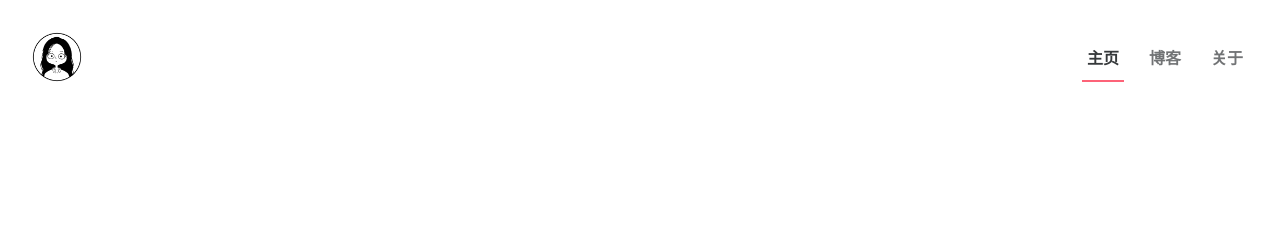
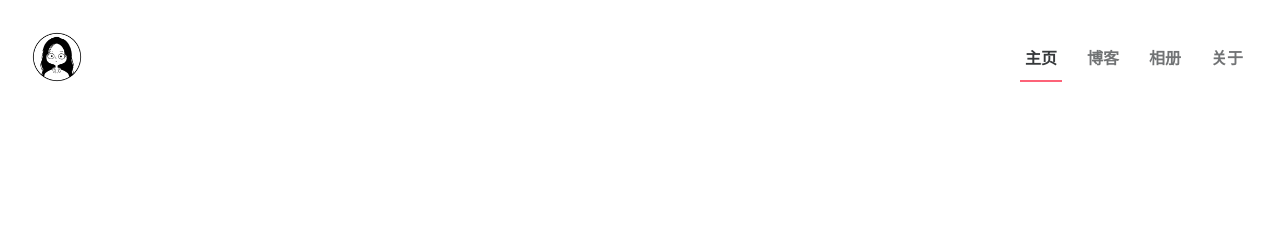
Before and after one commit to LettieLau/ljt, a Jekyll site: the page built from index.html, in a window 1280 px wide. Shown: the top 239 px of the page. Built offline with Jekyll 4.4.1, drawn with Linux system fonts in a browser that asks for light colours.

Commit message:
Update base.html

```diff
--- a/_layouts/base.html
+++ b/_layouts/base.html
@@ -21,7 +21,7 @@ layout: null
   <div id="sapper">
     <div class="svelte-v25qrq layout">
       <header class="svelte-y9ah38"> <a href="{{ site.url }}/index.html"> <img alt="{{ site.author }}" class="svelte-nsstmh" src="{{ site.url }}/assets/logo-192.png"> </a>
-        <nav class="svelte-16fnwww"> <a href="{{ site.url }}/index.html" class="svelte-16fnwww{% if page.url == '/'%} selected{% endif %}">主页</a> <a href="{{ site.url }}/posts/index.html" class="svelte-16fnwww{% if page.url contains 'posts/'%} selected{% endif %}" rel="prefetch">博客</a> <a href="{{ site.url }}/about/index.html" class="svelte-16fnwww{% if page.url contains 'about/'%} selected{% endif %}">关于</a> </nav>
+        <nav class="svelte-16fnwww"> <a href="{{ site.url }}/index.html" class="svelte-16fnwww{% if page.url == '/'%} selected{% endif %}">主页</a> <a href="{{ site.url }}/posts/index.html" class="svelte-16fnwww{% if page.url contains 'posts/'%} selected{% endif %}" rel="prefetch">博客</a> <a href="{{ site.url }}/gallery/index.html" class="svelte-16fnwww{% if page.url contains 'gallery/'%} selected{% endif %}" rel="prefetch">相册</a> <a href="{{ site.url }}/about/index.html" class="svelte-16fnwww{% if page.url contains 'about/'%} selected{% endif %}">关于</a> </nav>
       </header>
       <main class="svelte-v25qrq">
         {{ content }}
```
